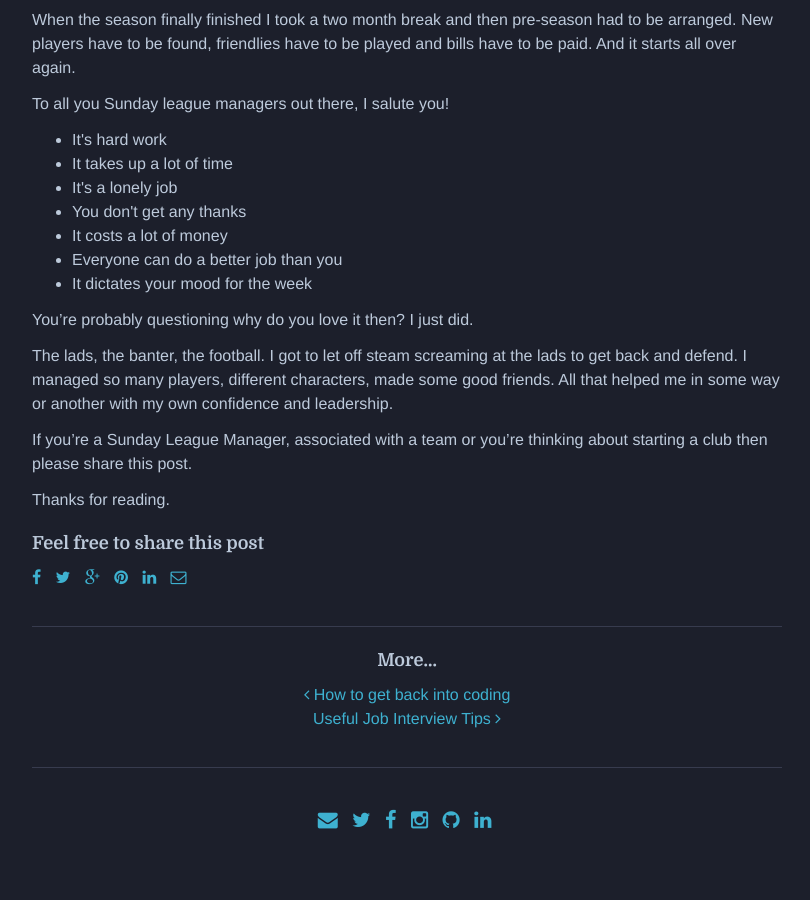
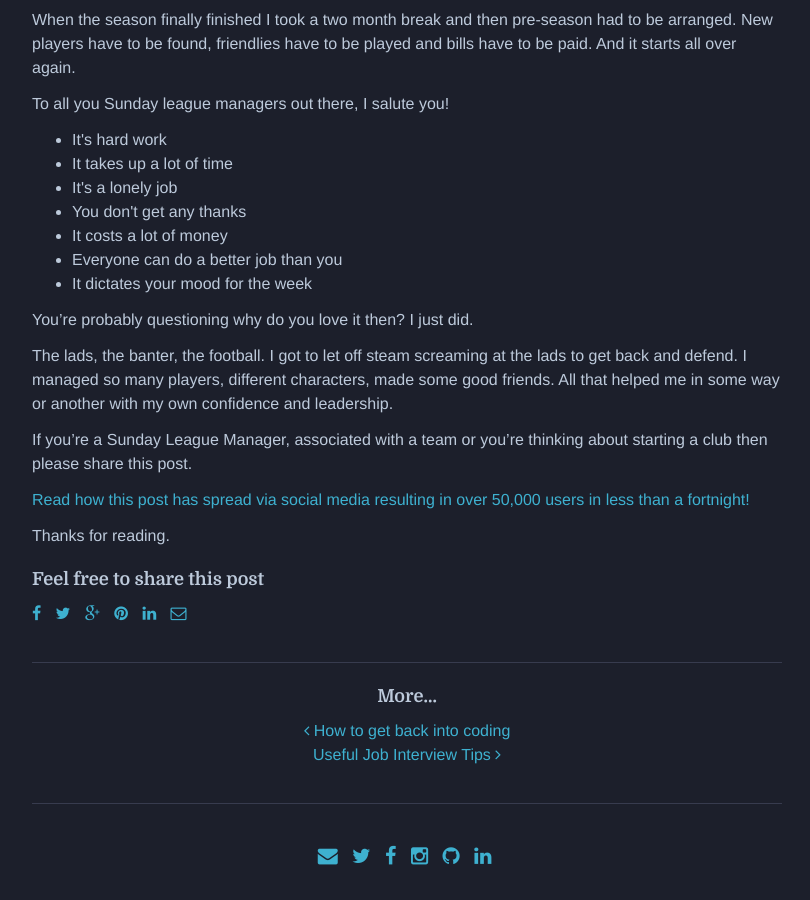
Before and after one commit to iamjimtaylor/iamjimtaylor, a Jekyll site: the page built from _posts/2016-03-28-running-a-sunday-league-football-team.md, in a window 1280 px wide and 900 px high, scrolled down 11091 px. Shown: the whole window, without its empty margins (233-1043 px from the left). Built offline with Jekyll 4.4.1, drawn with Linux system fonts in a browser that asks for light colours; comment, search, counter and statistics services are not loaded; before the commit the page ends 11955 px from its top, so only the background shows below that.

Commit message:
aricle link

```diff
--- a/_posts/2016-03-28-running-a-sunday-league-football-team.md
+++ b/_posts/2016-03-28-running-a-sunday-league-football-team.md
@@ -246,3 +246,5 @@ You're probably questioning why do you love it then? I just did.
 The lads, the banter, the football. I got to let off steam screaming at the lads to get back and defend. I managed so many players, different characters, made some good friends. All that helped me in some way or another with my own confidence and leadership.
 
 If you're a Sunday League Manager, associated with a team or you're thinking about starting a club then please share this post.
+
+<a href="http://iamjimtaylor.com/posts/one-piece-of-good-content/">Read how this post has spread via social media resulting in over 50,000 users in less than a fortnight!</a>
```
